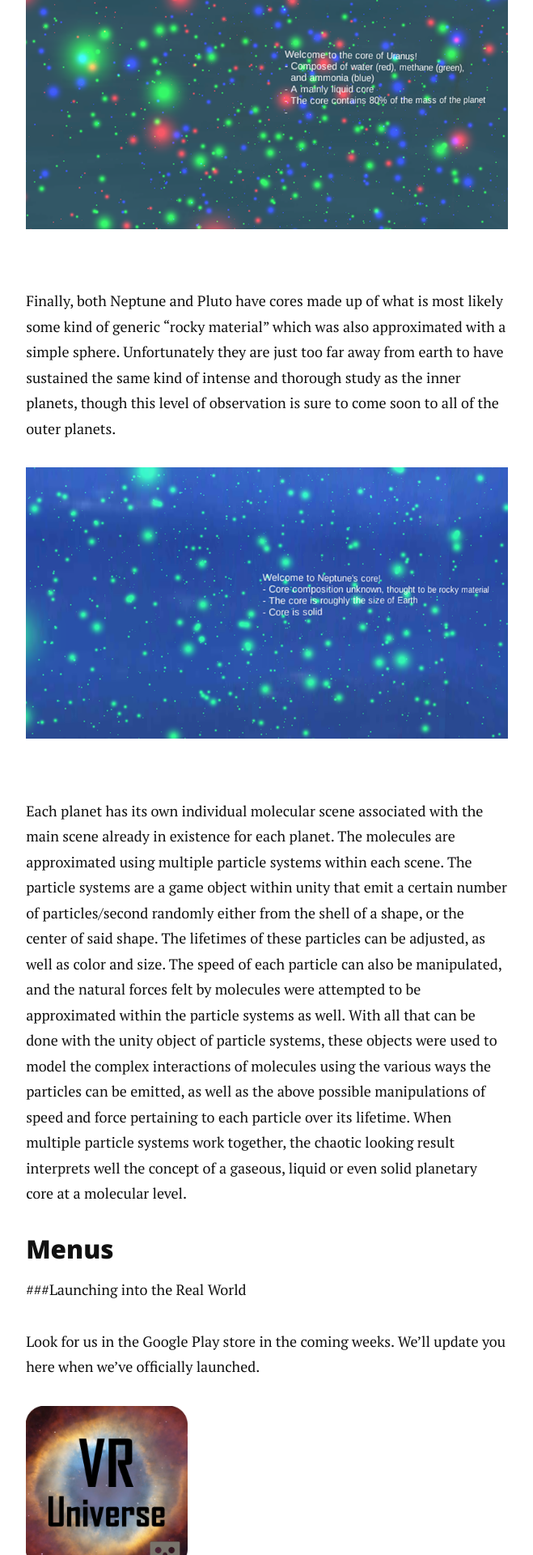
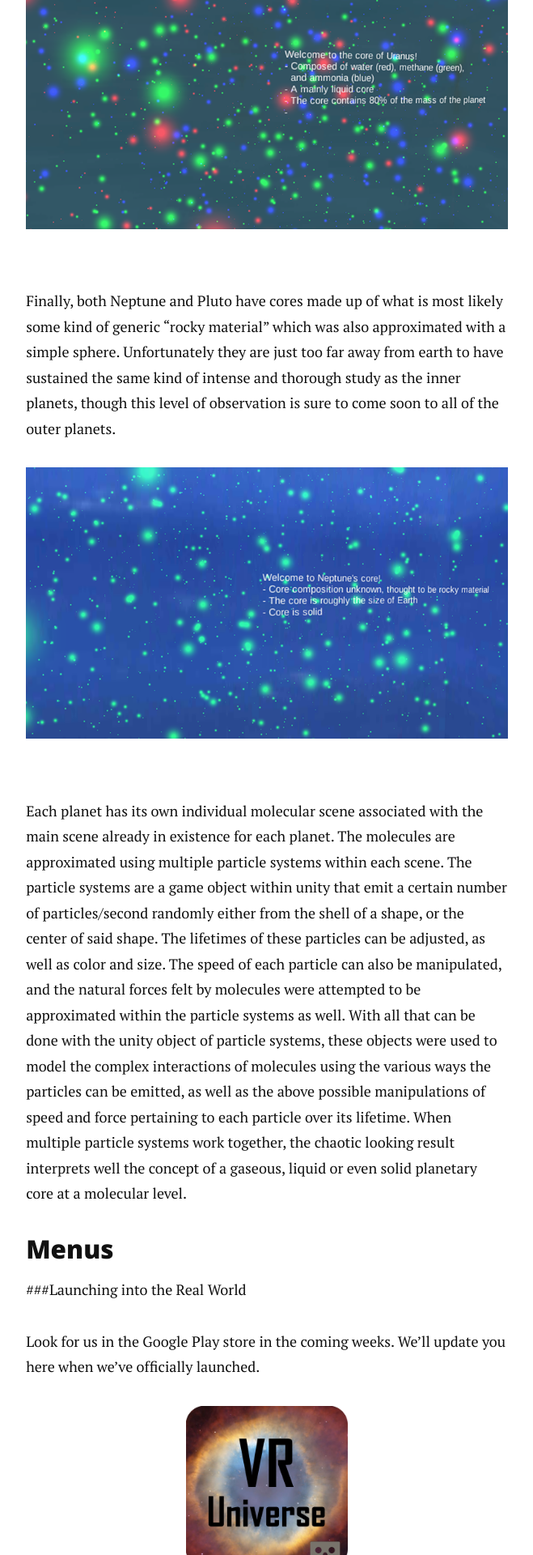
Before and after one commit to nicolem/VRUniverse, a Jekyll site: the page built from _posts/2016-5-2-the-solar-system-in-your-pocket.markdown, in a window 1280 px wide. Shown: the part 4480-6400 px from the top of the page at 81% size, without its empty margins (310-969 px from the left). Built offline with Jekyll 4.4.1, drawn with Linux system fonts in a browser that asks for light colours; nearby versions of some CDN libraries.

Commit message:
centering?

```diff
--- a/_posts/2016-5-2-the-solar-system-in-your-pocket.markdown
+++ b/_posts/2016-5-2-the-solar-system-in-your-pocket.markdown
@@ -46,4 +46,6 @@ Each planet has its own individual molecular scene associated with the main scen
 
 Look for us in the Google Play store in the coming weeks.  We’ll update you here when we’ve officially launched.
 
-<img src="{{ '/assets/img/blog2/icon1.png' | prepend: site.baseurl }}" alt="" width = "200" style="text-align: center">
+<div style="text-align: center">
+	<img src="{{ '/assets/img/blog2/icon1.png' | prepend: site.baseurl }}" alt="" width = "200">
+</div>
```
